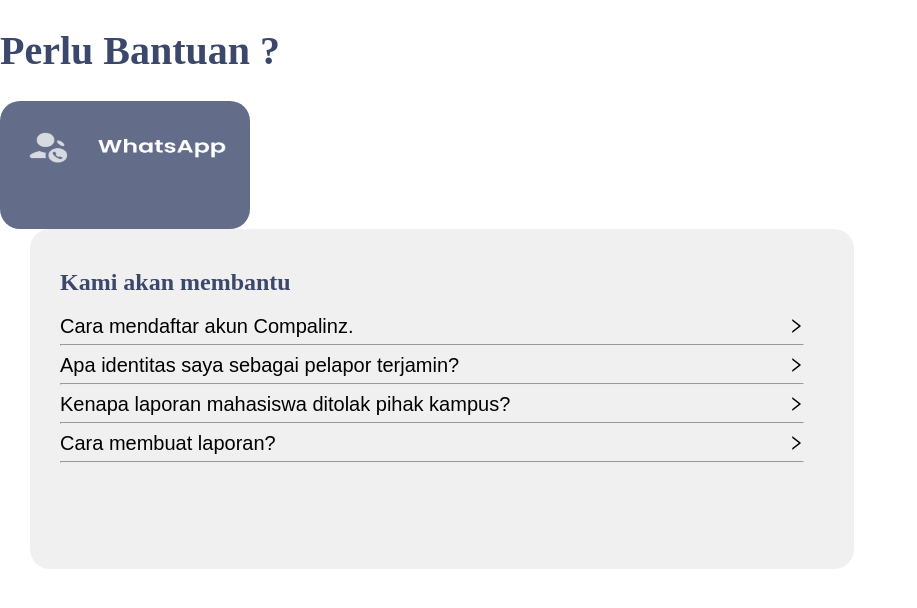
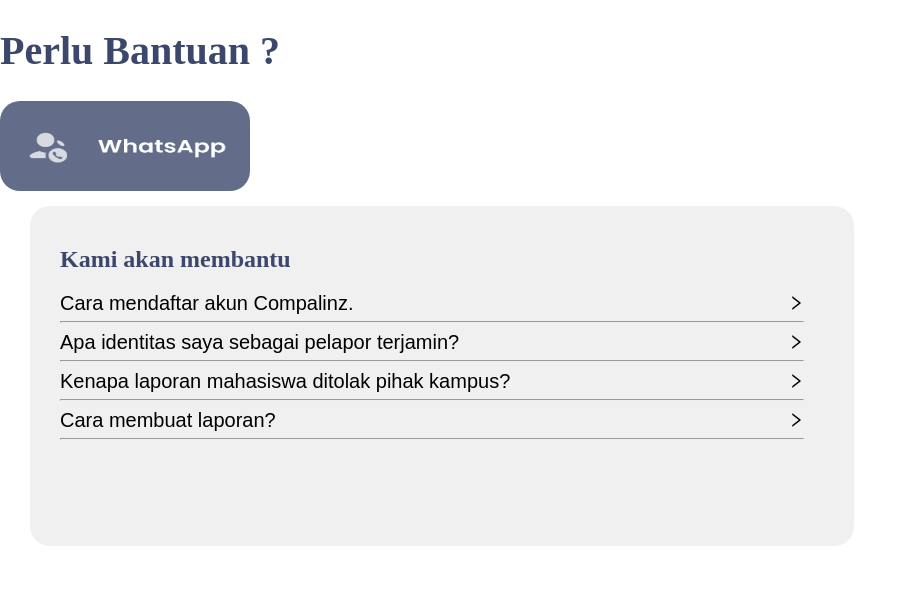
Before and after one commit to Capstone-Alta-19/React-Ecomplaint, a React (Vite) app: page / in a window 1280 px wide. Shown: the top 608 px of the page, without its empty margins (0-917 px from the left). Built offline with nearby package versions, Linux system fonts and the light colour scheme.

Commit message:
Bagian Syafi

```diff
--- a/src/pages/homePage/homePage.css
+++ b/src/pages/homePage/homePage.css
@@ -12,7 +12,7 @@ h1{
     border-radius: 20px;
     background-color: #636D89;
     width:250px;
-    height: 88px;
+    height: 50px;
     padding-top: 20px;
     padding-bottom: 20px;
 }
@@ -25,6 +25,7 @@ h1{
     padding-top: 20px;
     padding-bottom: 20px;
     margin-left: 30px;
+    margin-top: 15px;
 }
 .bantu{
     color: #3C486B;
```
